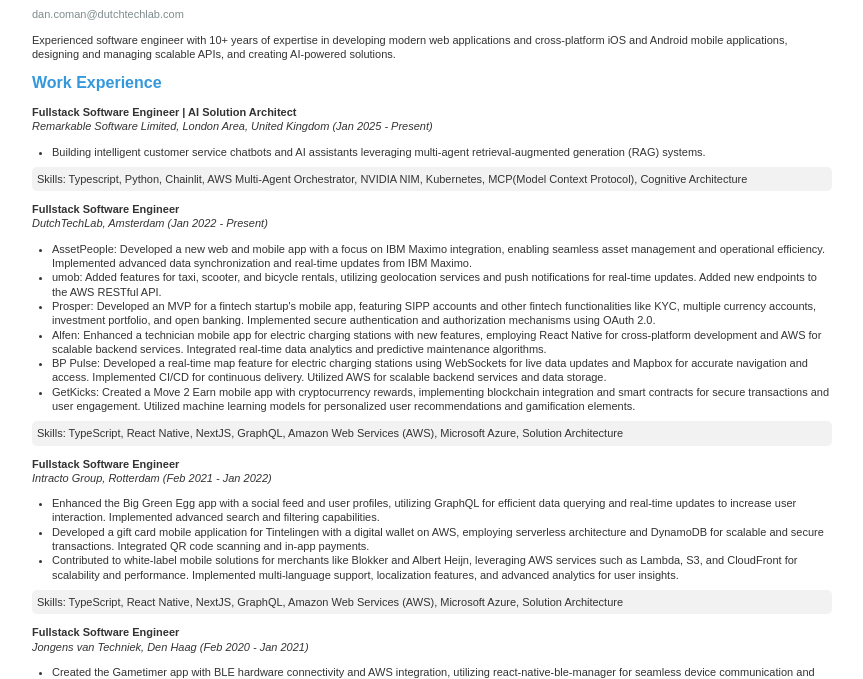
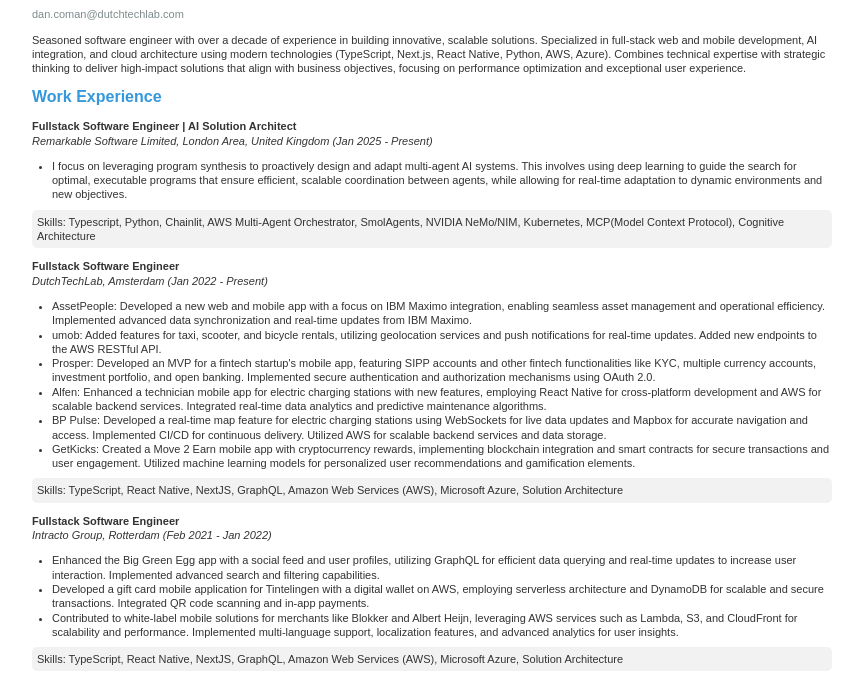
Before and after one commit to dancomanlive/resume, a plain HTML site: page index.html in a window 1280 px wide. Shown: the part 77-756 px from the top of the page, without its empty margins (208-1071 px from the left). Drawn offline with Linux system fonts and the light colour scheme.

Commit message:
chore: updated summary

```diff
--- a/index.html
+++ b/index.html
@@ -67,16 +67,16 @@
     <h1>Dan Coman</h1>
     <div class="contact-info">dan.coman@dutchtechlab.com</div>
 
-    <p>Experienced software engineer with 10+ years of expertise in developing modern web applications and cross-platform iOS and Android mobile applications, designing and managing scalable APIs, and creating AI-powered solutions.</p>
+    <p>Seasoned software engineer with over a decade of experience in building innovative, scalable solutions. Specialized in full-stack web and mobile development, AI integration, and cloud architecture using modern technologies (TypeScript, Next.js, React Native, Python, AWS, Azure). Combines technical expertise with strategic thinking to deliver high-impact solutions that align with business objectives, focusing on performance optimization and exceptional user experience.</p>
 
     <h2>Work Experience</h2>
 
     <p><span class="job-title">Fullstack Software Engineer | AI Solution Architect</span><br>
     <span class="company">Remarkable Software Limited, London Area, United Kingdom (Jan 2025 - Present)</span></p>
     <ul>
-        <li>Building intelligent customer service chatbots and AI assistants leveraging multi-agent retrieval-augmented generation (RAG) systems.</li>
+        <li>I focus on leveraging program synthesis to proactively design and adapt multi-agent AI systems. This involves using deep learning to guide the search for optimal, executable programs that ensure efficient, scalable coordination between agents, while allowing for real-time adaptation to dynamic environments and new objectives.</li>
     </ul>
-    <p class="skills">Skills: Typescript, Python, Chainlit, AWS Multi-Agent Orchestrator, NVIDIA NIM, Kubernetes, MCP(Model Context Protocol), Cognitive Architecture</p>
+    <p class="skills">Skills: Typescript, Python, Chainlit, AWS Multi-Agent Orchestrator, SmolAgents, NVIDIA NeMo/NIM, Kubernetes, MCP(Model Context Protocol), Cognitive Architecture</p>
 
     <p><span class="job-title">Fullstack Software Engineer</span><br>
     <span class="company">DutchTechLab, Amsterdam (Jan 2022 - Present)</span></p>
@@ -138,7 +138,6 @@
     <p>English, Dutch, French</p>
 
     <h2>Education</h2>
-    <p><strong>Master in Artificial Intelligence</strong>, University of Amsterdam (Sep 2024 - Jul 2027)</p>
     <p><strong>Bachelor in Business Engineering</strong>, Vrije Universiteit Brussel (Sep 2003 - Jul 2006)</p>
 
 </body>
```
Also changed, not shown: 1 other file.
